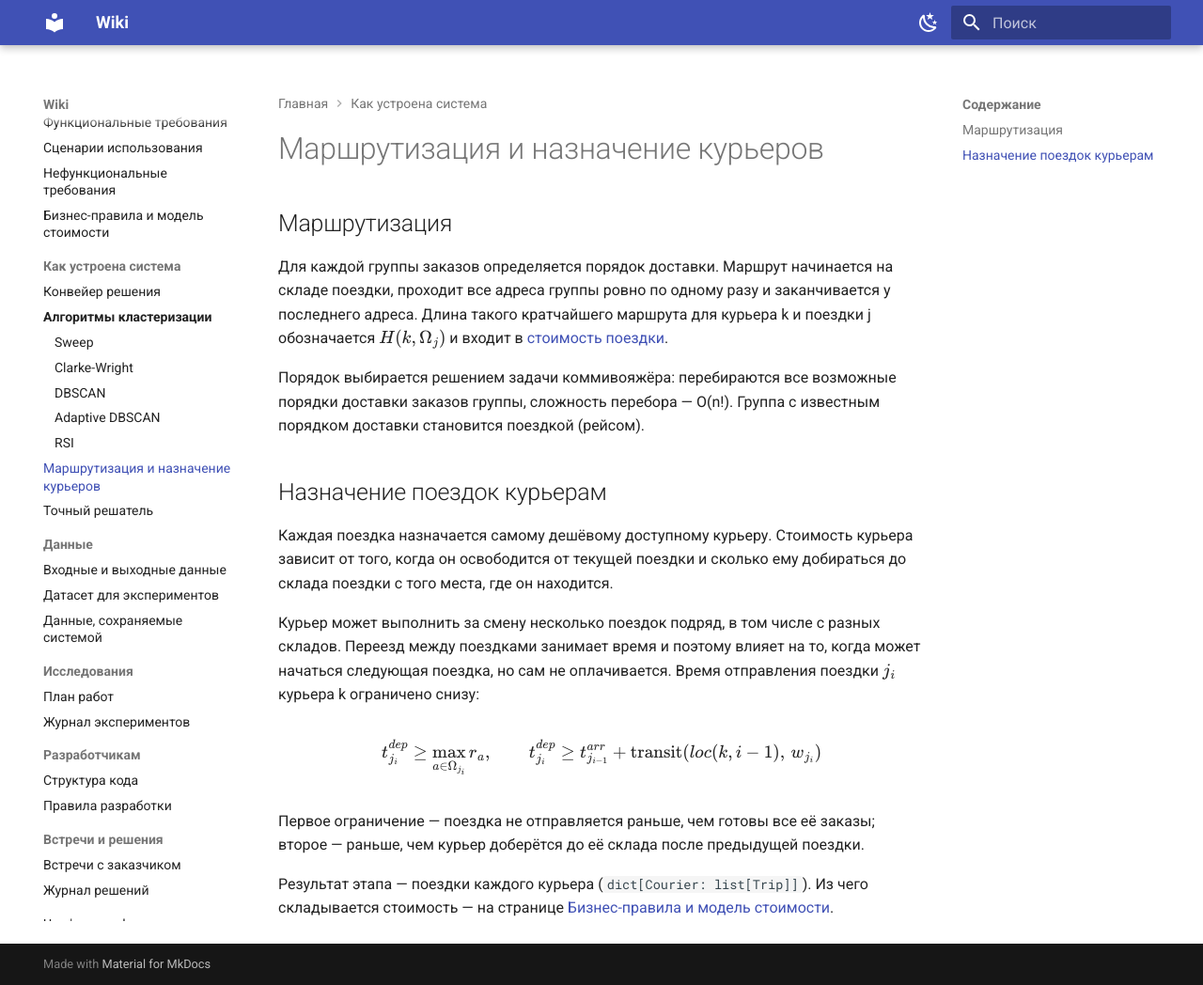
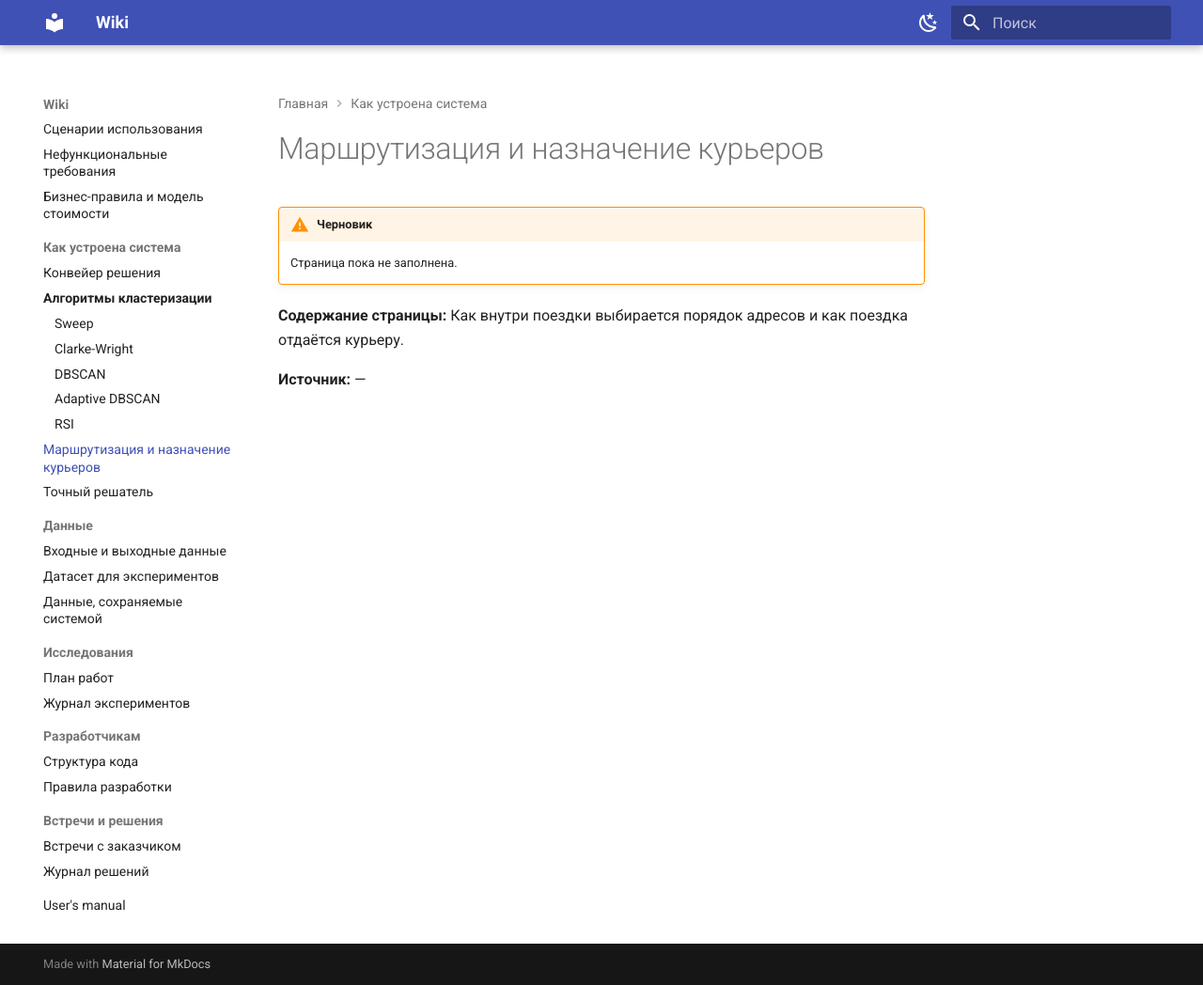
Before and after one commit to ivanovvaak/QDeepWiki, an MkDocs documentation site: the page built from docs/system/routing.md, in a window 1280 px wide and 1048 px high. Shown: the whole window at 94% size. Built offline with MkDocs 1.6.1 and Material for MkDocs 9.7.7, drawn with Linux system fonts in a browser that asks for light colours.

Commit message:
Маршрутизация и назначение курьеров: вернуть заглушку

```diff
--- a/docs/system/routing.md
+++ b/docs/system/routing.md
@@ -1,21 +1,8 @@
 # Маршрутизация и назначение курьеров
 
-## Маршрутизация
+!!! warning "Черновик"
+    Страница пока не заполнена.
 
-Для каждой группы заказов определяется порядок доставки. Маршрут начинается на складе поездки, проходит все адреса группы ровно по одному разу и заканчивается у последнего адреса. Длина такого кратчайшего маршрута для курьера k и поездки j обозначается \(H(k, \Omega_j)\) и входит в [стоимость поездки](../problem/overview.md#формальная-постановка).
+**Содержание страницы:** Как внутри поездки выбирается порядок адресов и как поездка отдаётся курьеру.
 
-Порядок выбирается решением задачи коммивояжёра: перебираются все возможные порядки доставки заказов группы, сложность перебора — O(n!). Группа с известным порядком доставки становится поездкой (рейсом).
-
-## Назначение поездок курьерам
-
-Каждая поездка назначается самому дешёвому доступному курьеру. Стоимость курьера зависит от того, когда он освободится от текущей поездки и сколько ему добираться до склада поездки с того места, где он находится.
-
-Курьер может выполнить за смену несколько поездок подряд, в том числе с разных складов. Переезд между поездками занимает время и поэтому влияет на то, когда может начаться следующая поездка, но сам не оплачивается. Время отправления поездки \(j_i\) курьера k ограничено снизу:
-
-$$
-t^{dep}_{j_i} \ge \max_{a \in \Omega_{j_i}} r_a, \qquad t^{dep}_{j_i} \ge t^{arr}_{j_{i-1}} + \text{transit}(loc(k, i-1),\, w_{j_i})
-$$
-
-Первое ограничение — поездка не отправляется раньше, чем готовы все её заказы; второе — раньше, чем курьер доберётся до её склада после предыдущей поездки.
-
-Результат этапа — поездки каждого курьера (`dict[Courier: list[Trip]]`). Из чего складывается стоимость — на странице [Бизнес-правила и модель стоимости](../requirements/business-rules.md#модель-стоимости).
+**Источник:** —
```
